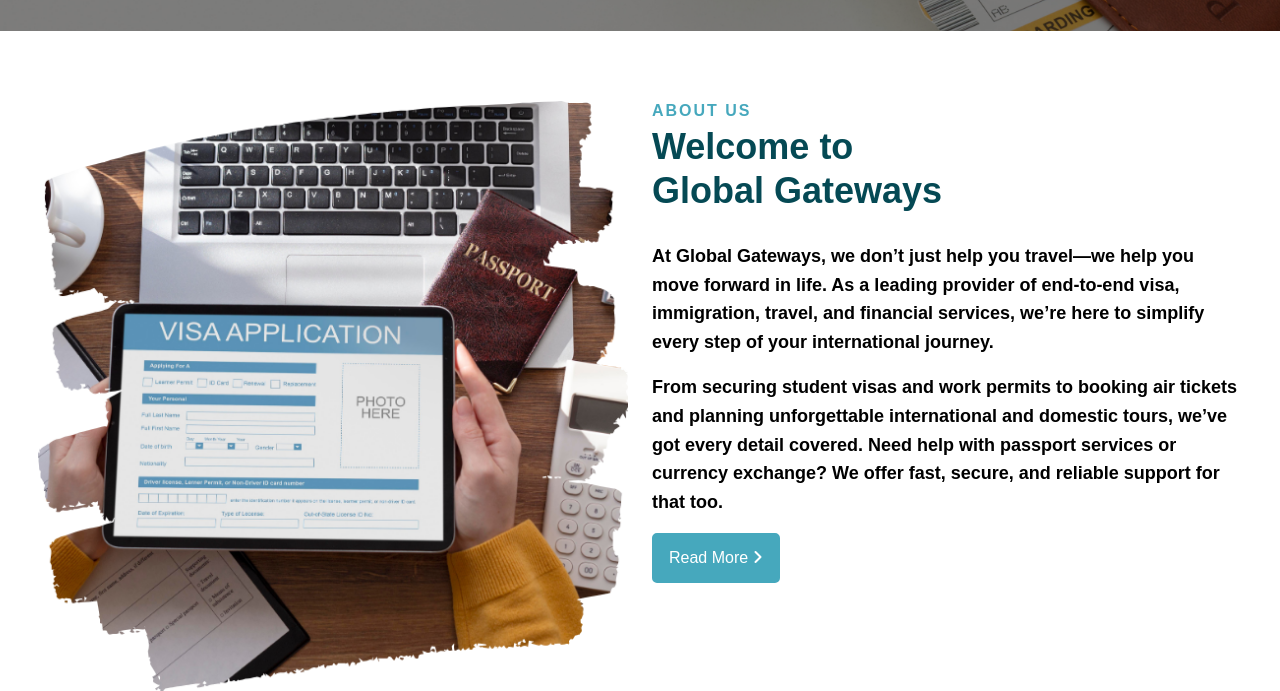
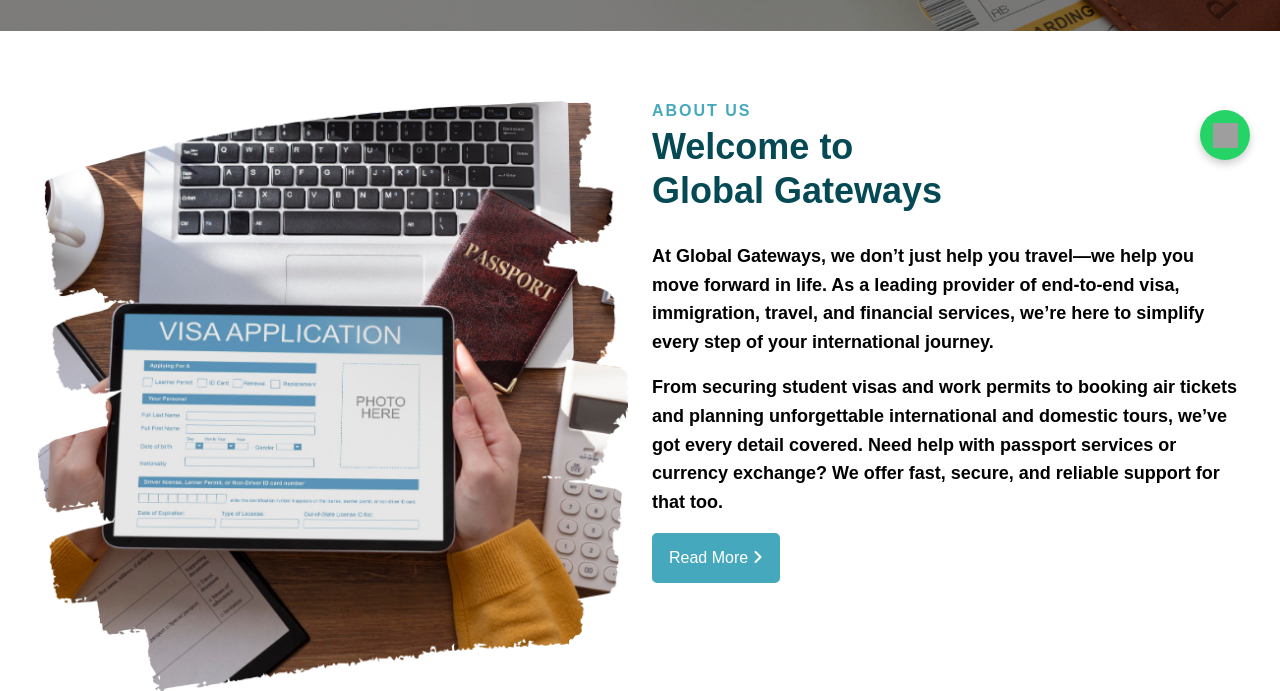
Before and after one commit to MihirMNai/globalgateways, a PHP site: page / in a window 1280 px wide. Shown: the part 610-1301 px from the top of the page. Run offline with PHP 8.4, Linux system fonts and the light colour scheme; some libraries are stand-ins or nearby versions; grey boxes are pictures that could not be loaded.

Commit message:
Add files via upload

```diff
--- a/index.html
+++ b/index.html
@@ -707,7 +707,7 @@
                       Opp.Avsar Party Plot, Modhera Road,
                       <br />
                       Dediyasan GIDC, V.I.P. Nagar,
-                      <br>
+                      <br />
                       Mehsana - 384002.
                     </p>
                   </div>
@@ -756,7 +756,20 @@
       </div>
     </footer>
     <!-- Footer Section End -->
-
+    <a href="#" class="back-to-top" title="Back to Top"
+      ><i class="fa-solid fa-arrow-up"></i
+    ></a>
+    <a
+      href="https://wa.me/9512340038?Hello%20Global%20Gateways%2C%20can%20we%20schedule%20a%20call%3F"
+      class="whatsapp-button"
+      target="_blank"
+      title="Chat on WhatsApp"
+    >
+      <img
+        src="./images/whatsapp.png"
+        alt="WhatsApp"
+      />
+    </a>
     <script src="./js/bootstrap.bundle.min.js"></script>
     <script src="./js/fontawesome-all.min.js"></script>
     <script src="./js/swiper-bundle.min.js"></script>
--- a/js/script.js
+++ b/js/script.js
@@ -31,18 +31,20 @@ document.addEventListener("DOMContentLoaded", function () {
     };
 
     // Send email via EmailJS
-    emailjs.send("service_byedadc", "template_urj4ubh", formData)
-      .then(function () {
+    emailjs.send("service_byedadc", "template_urj4ubh", formData).then(
+      function () {
         status.style.display = "block";
         status.textContent = "Message sent successfully!";
         status.style.color = "green";
         form.reset();
-      }, function (error) {
+      },
+      function (error) {
         status.style.display = "block";
         status.textContent = "Failed to send message.";
         status.style.color = "red";
         console.error("EmailJS error:", error);
-      });
+      }
+    );
   });
 });
 
@@ -65,3 +67,14 @@ document.addEventListener("DOMContentLoaded", function () {
     },
   });
 });
+
+// Back To Top Button
+const backToTop = document.querySelector(".back-to-top");
+
+window.addEventListener("scroll", () => {
+  if (window.scrollY > 300) {
+    backToTop.classList.remove("hidden");
+  } else {
+    backToTop.classList.add("hidden");
+  }
+});
--- a/style.css
+++ b/style.css
@@ -836,3 +836,59 @@ footer {
   color: var(--gg-white);
   text-decoration: none;
 }
+
+/* Back To Top Section  */
+/* Back to Top Button Style */
+/* Shared Button Styles */
+.back-to-top,
+.whatsapp-button {
+    position: fixed;
+    width: 50px;
+    height: 50px;
+    border-radius: 50%;
+    text-align: center;
+    line-height: 50px;
+    color: #fff;
+    text-decoration: none;
+    z-index: 9999;
+    box-shadow: 0 4px 8px rgba(0, 0, 0, 0.2);
+    transition: background-color 0.3s, opacity 0.3s;
+}
+
+/* Back to Top Specific */
+.back-to-top {
+    background-color: var(--gg-secondary);
+    bottom: 90px;
+    right: 30px;
+    font-size: 24px;
+}
+
+.back-to-top:hover {
+    background-color: var(--gg-primary);
+    color: var(--gg-white);
+}
+
+/* WhatsApp Button Specific */
+.whatsapp-button {
+    background-color: #25D366;
+    bottom: 30px;
+    right: 30px;
+    display: flex;
+    justify-content: center;
+    align-items: center;
+}
+
+.whatsapp-button:hover {
+    background-color: #1ebe57;
+}
+
+.whatsapp-button img {
+    width: 25px;
+    height: 25px;
+}
+
+/* Optional hidden class for scroll effect */
+.back-to-top.hidden {
+    opacity: 0;
+    pointer-events: none;
+}
```
Lines whose indentation alone changed are shown as unchanged.
